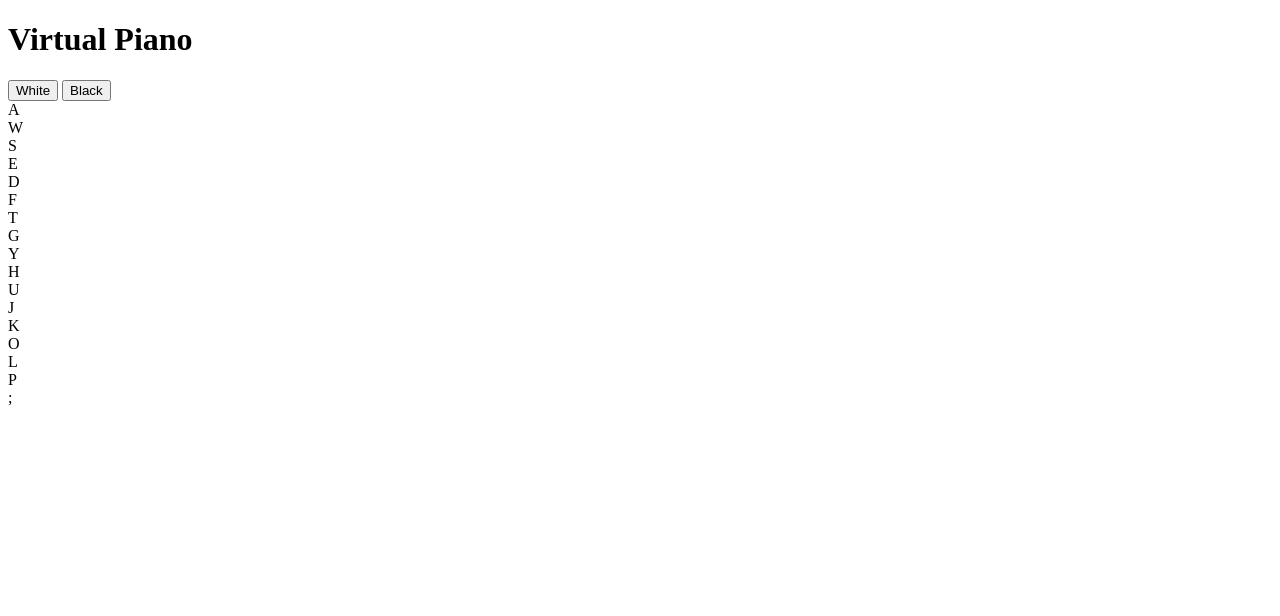
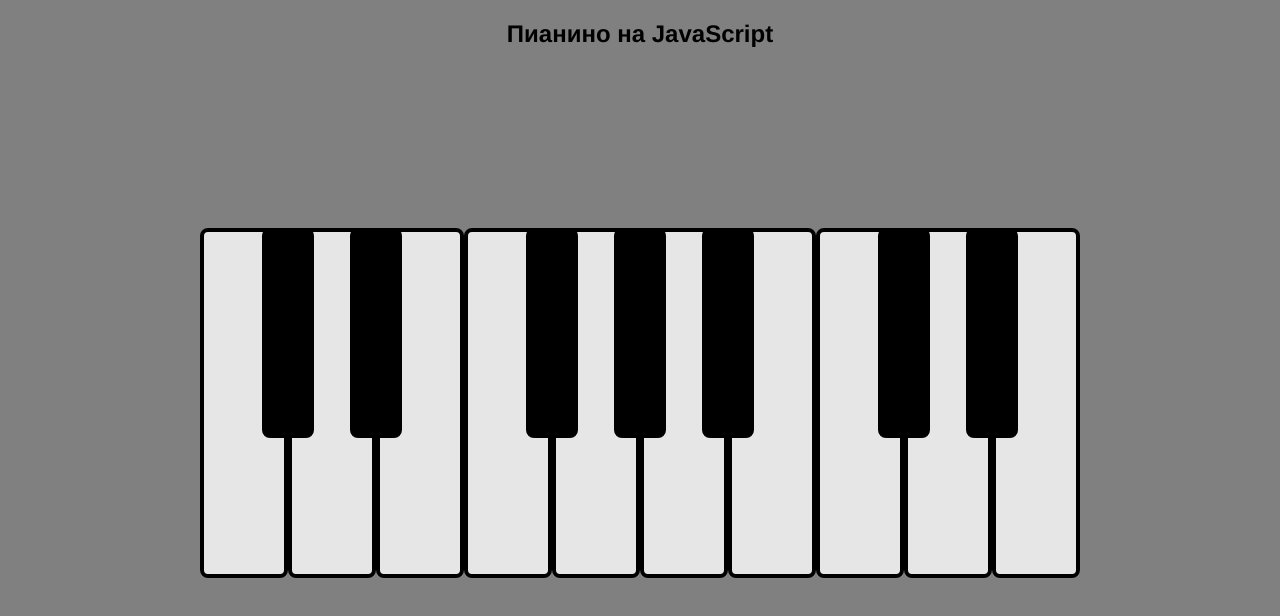
Before and after one commit to arubtsova/virtual-piano, a plain HTML site: page index.html in a window 1280 px wide. Drawn offline with Linux system fonts and the light colour scheme.

Commit message:
add selectors

```diff
--- a/index.html
+++ b/index.html
@@ -1,103 +1,99 @@
 <!DOCTYPE html>
-<html lang="en">
+<html lang="ru" >
 <head>
   <meta charset="UTF-8">
-    <meta name="viewport" content="width=device-width, initial-scale=1.0">
-    <title>virtual-piano</title>
+  <title>Пианино на JavaScript</title>
   <link rel="stylesheet" href="style.css">
+
 </head>
 <body>
-    <header class="header">
-       <h1 id="header__piano">Virtual Piano</h1>
-    </header>
-        <div class="bottoms-activ">
-            <input id='button-white' type="button" value="White">
-            <input class="button-black" type="button" value="Black">
-        </div>
-        <section class="keys">
+<body>
+  <section>
 
-            <div class="keys__nowplaying"></div>
+    <h1>Пианино на JavaScript</h1>
+        <section>
+            <div class="nowplaying"></div>
 
-            <div class="keys__key_piano">
-                <div data-key="65" class="key-white" data-note="">
+                <div class="keys">
+
+                    <div data-key="65" class="key" data-note="C">
                         <span class="hints">A</span>
                     </div>
-                <div data-key="87" class="key-black" data-note="">
+                    <div data-key="87" class="key sharp" data-note="C#">
                         <span class="hints">W</span>
                     </div>
-                <div data-key="83" class="key-white" data-note="">
+                    <div data-key="83" class="key" data-note="D">
                         <span class="hints">S</span>
                     </div>
-                <div data-key="69" class="key-black" data-note="">
+                    <div data-key="69" class="key sharp" data-note="D#">
                         <span class="hints">E</span>
                     </div>
-                <div data-key="68" class="key-white" data-note="">
+                    <div data-key="68" class="key" data-note="E">
                         <span class="hints">D</span>
                     </div>
-                <div data-key="70" class="key-black" data-note="">
+                    <div data-key="70" class="key" data-note="F">
                         <span class="hints">F</span>
                     </div>
-                <div data-key="84" class="key-white" data-note="">
+                    <div data-key="84" class="key sharp" data-note="F#">
                         <span class="hints">T</span>
                     </div>
-                <div data-key="71" class="key-black" data-note="">
+                    <div data-key="71" class="key" data-note="G">
                         <span class="hints">G</span>
                     </div>
-                <div data-key="89" class="key-white" data-note="">
+                    <div data-key="89" class="key sharp" data-note="G#">
                         <span class="hints">Y</span>
                     </div>
-                <div data-key="72" class="key-black" data-note="">
+                    <div data-key="72" class="key" data-note="A">
                         <span class="hints">H</span>
                     </div>
-                <div data-key="85" class="key-white" data-note="">
+                    <div data-key="85" class="key sharp" data-note="A#">
                         <span class="hints">U</span>
                     </div>
-                <div data-key="74" class="key-black" data-note="">
+                    <div data-key="74" class="key" data-note="B">
                         <span class="hints">J</span>
                     </div>
-                <div data-key="75" class="key-white" data-note="">
+                    <div data-key="75" class="key" data-note="C">
                         <span class="hints">K</span>
                     </div>
-                <div data-key="79" class="key-black" data-note="">
+                    <div data-key="79" class="key sharp" data-note="C#">
                         <span class="hints">O</span>
                     </div>
-                <div data-key="76" class="key-white" data-note="">
+                    <div data-key="76" class="key" data-note="D">
                         <span class="hints">L</span>
                     </div>
-                <div data-key="80" class="key-black" data-note="">
+                    <div data-key="80" class="key sharp" data-note="D#">
                         <span class="hints">P</span>
                     </div>
-                <div data-key="186" class="key-white" data-note="">
+                    <div data-key="186" class="key" data-note="E">
                         <span class="hints">;</span>
                     </div>
-
                 </div>
 
-                <audio data-key='65' src="040.wav"></audio>
-                <audio data-key='87' src="041.wav"></audio>
-                <audio data-key='83' src="042.wav"></audio>
-                <audio data-key='69' src="043.wav"></audio>
-                <audio data-key='68' src="044.wav"></audio>
-                <audio data-key='70' src="045.wav"></audio>
-                <audio data-key='84' src="046.wav"></audio>
-                <audio data-key='71' src="047.wav"></audio>
-                <audio data-key='89' src="048.wav"></audio>
-                <audio data-key='72' src="049.wav"></audio>
-                <audio data-key='85' src="050.wav"></audio>
-                <audio data-key='74' src="051.wav"></audio>
-                <audio data-key='75' src="052.wav"></audio>
-                <audio data-key='79' src="053.wav"></audio>
-                <audio data-key='76' src="054.wav"></audio>
-                <audio data-key='80' src="055.wav"></audio>
-                <audio data-key='186' src="056.wav"></audio>
+
+      <audio data-key="65" src="040.wav"></audio>
+      <audio data-key="87" src="041.wav"></audio>
+      <audio data-key="83" src="042.wav"></audio>
+      <audio data-key="69" src="043.wav"></audio>
+      <audio data-key="68" src="044.wav"></audio>
+      <audio data-key="70" src="045.wav"></audio>
+      <audio data-key="84" src="046.wav"></audio>
+      <audio data-key="71" src="047.wav"></audio>
+      <audio data-key="89" src="048.wav"></audio>
+      <audio data-key="72" src="049.wav"></audio>
+      <audio data-key="85" src="050.wav"></audio>
+      <audio data-key="74" src="051.wav"></audio>
+      <audio data-key="75" src="052.wav"></audio>
+      <audio data-key="79" src="053.wav"></audio>
+      <audio data-key="76" src="054.wav"></audio>
+      <audio data-key="80" src="055.wav"></audio>
+      <audio data-key="186" src="056.wav"></audio>
+      </section>
+  </section>
+
+  </body>
 
 
-            </section>
+  <script  src="script.js"></script>
 
-        <footer>
-
-            </footer>
-
-        <script src= "script.js"> </script>
 </body>
 </html>
--- a/script.js
+++ b/script.js
@@ -21,3 +21,18 @@
 
 //     document.body.append(div);
 //     setTimeout(() => div.remove(), 3000);
+
+
+
+let keys = document.querySelectorAll('.key');
+let nowplaying = document.querySelectorAll('.nowplaying');
+let hints = document.querySelectorAll('.hints');
+
+function playingNote(play){
+    let music = document.querySelector(`audio[data-key='${play.keyCode}']`);
+    let key = document.querySelector(`.key[data-key='${play.keyCode}']`);
+    if (!key){
+        return;
+    }
+    let NameNote = key.getAttribute('')
+}
--- a/style.css
+++ b/style.css
@@ -0,0 +1,103 @@
+html{
+    background-color: gray;
+    font-family: 'Franklin Gothic Medium', 'Arial Narrow', Arial, sans-serif;
+    -webkit-font-smoothing: antialiased;
+    text-align: center;
+}
+
+.nowplaying{
+
+    font-size: 120px;
+    line-height: 1; color: #eee;
+    text-shadow: 0 0 5rem #028ae9;
+    transition: all .07s ease;
+    min-height: 120px;
+}
+
+.keys{
+    display: block;
+    width: 100%;
+    height: 350px;
+    max-width: 880px;
+    position: relative;
+    margin: 40px auto 0;
+    cursor: none;
+}
+
+.key{
+    position: relative;
+    border: 4px solid black;
+    border-radius: .5rem;
+    transition: all .07s ease;
+    display: block;
+    box-sizing: border-box;
+    z-index: 2;
+}
+
+.key:not(.sharp) {
+    float: left;
+    width: 10%;
+    height: 100%;
+    background: rgba(255, 255, 255, .8);
+}
+
+.key.sharp {
+    position: absolute;
+    width: 6%;
+    height: 60%;
+    background: #000;
+    color: #eee;
+    top: 0;
+    z-index: 3; }
+
+    /* настройки смещения текста подсказок, чтобы они оказались на каждой клавише*/
+.key[data-key="87"] {
+    left: 7%;
+  }
+
+  .key[data-key="69"] {
+    left: 17%;
+  }
+
+  .key[data-key="84"]  {
+    left: 37%;
+  }
+
+  .key[data-key="89"] {
+    left: 47%;
+  }
+
+  .key[data-key="85"] {
+    left: 57%;
+  }
+
+  .key[data-key="79"] {
+    left: 77%;
+  }
+
+  .key[data-key="80"] {
+    left: 87%;
+  }
+
+  /* подсвечиваем нажатую клавишу */
+.playing {
+    transform: scale(.95);
+    border-color: #028ae9;
+    box-shadow: 0 0 1rem #028ae9;
+  }
+
+  /* настройка внешнего вида подсказок на клавишах */
+  .hints {
+    display: block;
+    width: 100%;
+    opacity: 0;
+    position: absolute;
+    bottom: 7px;
+    transition: opacity .3s ease-out;
+    font-size: 20px;
+  }
+
+  /* включаем подсказки на клавишах при наведении курсора */
+  .keys:hover .hints {
+    opacity: 1;
+  }
```
Lines whose indentation alone changed are shown as unchanged.
